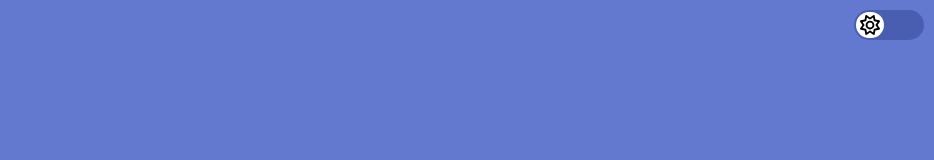
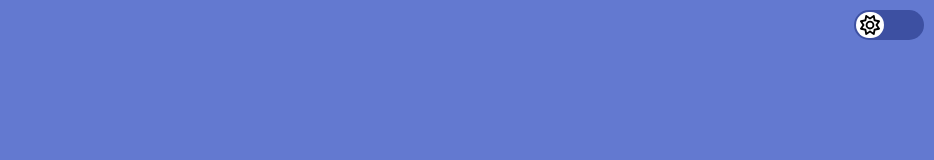
Before and after one commit to AntonioMesquit/time-day, a plain HTML site: page index.html in a window 1280 px wide. Shown: the top 160 px of the page, without its empty margins (346-1280 px from the left). Drawn offline with Linux system fonts and the light colour scheme.

Commit message:
Update style.css

```diff
--- a/style.css
+++ b/style.css
@@ -52,7 +52,7 @@ body{
 .bar{
     width: 70px;
     height: 30px;
-    background-color: rgba(60, 80, 161, 0.646);
+    background-color: rgba(60, 80, 161, 0.971);
     color: black;
     position: absolute;
     top: 10px;
```
